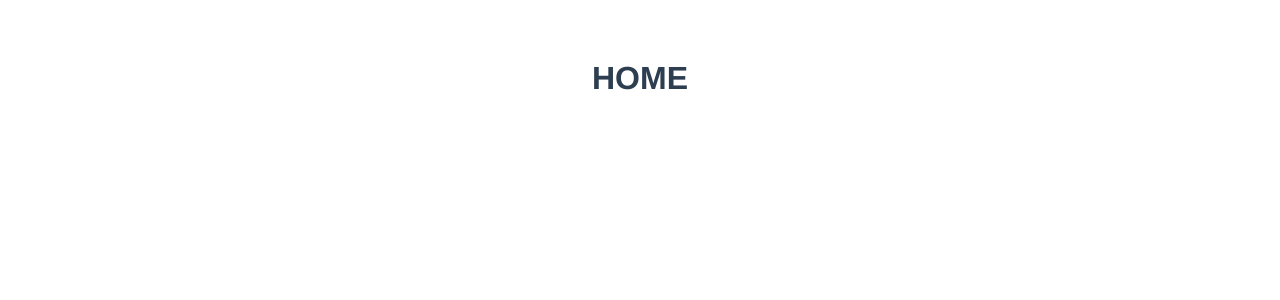
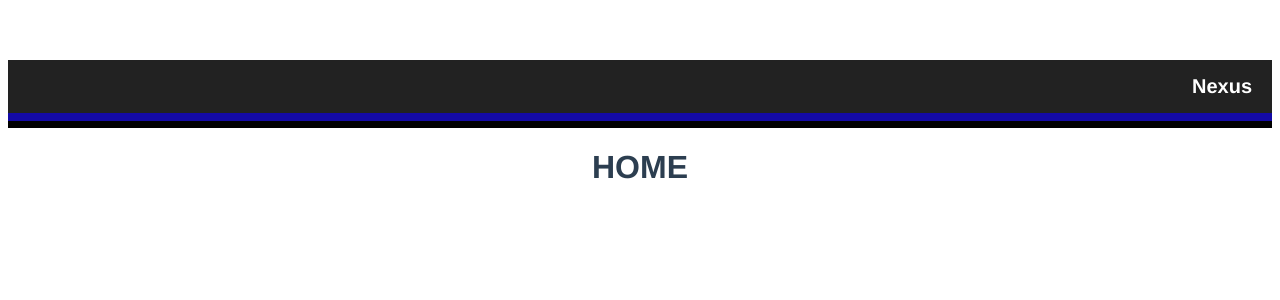
Before and after one commit to cavalcantgus/nexus-project, a Vue app: page / in a window 1280 px wide. Shown: the top 300 px of the page. Built offline with nearby package versions, Linux system fonts and the light colour scheme.

Commit message:
Creating navbar

```diff
--- a/src/App.vue
+++ b/src/App.vue
@@ -1,14 +1,17 @@
 <template>
+  <NavbarView/>
   <HomeView/>
 </template>
 
 <script>
 import HomeView from './components/HomeView.vue'
+import NavbarView from './components/NavbarView.vue'
 
 export default {
   name: 'App',
   components: {
-    HomeView
+    HomeView,
+    NavbarView
   }
 }
 </script>
--- /dev/null
+++ b/src/components/NavbarView.vue
@@ -0,0 +1,32 @@
+<template>
+    <div id="nav">
+        <div id="logo-container">
+            <img src="" alt="">
+        </div>
+        <span id="logo-name">Nexus</span>
+    </div>
+</template>
+
+<script>
+export default {
+    name: 'NavbarView',
+    props: ['logo', 'alt']
+}
+</script>
+
+<style scoped>
+    #nav {
+        background-color: #222;
+        border-bottom: 4mm ridge rgb(10, 5, 82);
+        padding: 15px 20px;
+        display: flex;
+        justify-content: flex-end;
+        align-items: center;
+    }
+
+    #logo-name {
+        font-size: 20px;
+        color: #fff;
+        font-weight: bold;
+    }
+</style>
```
